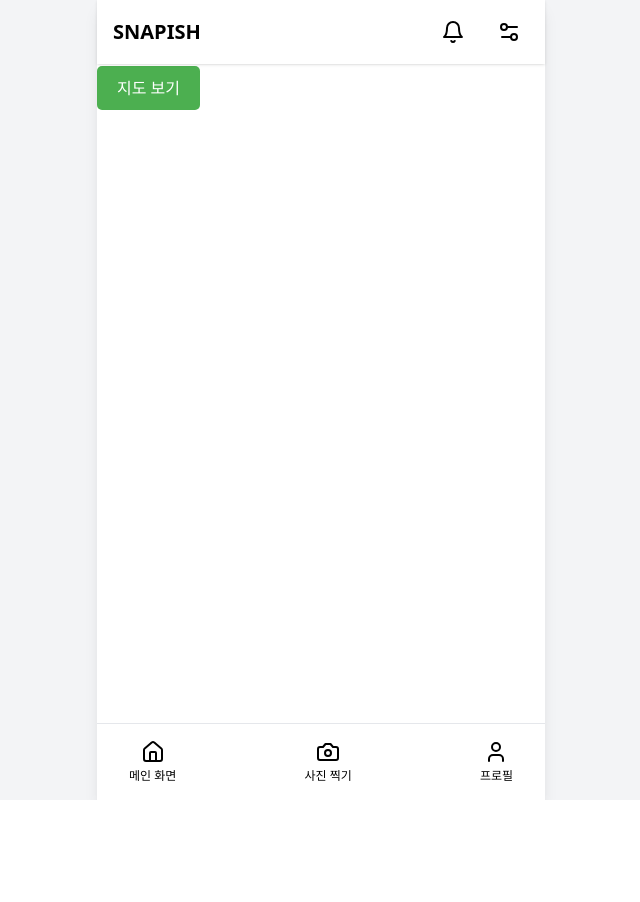
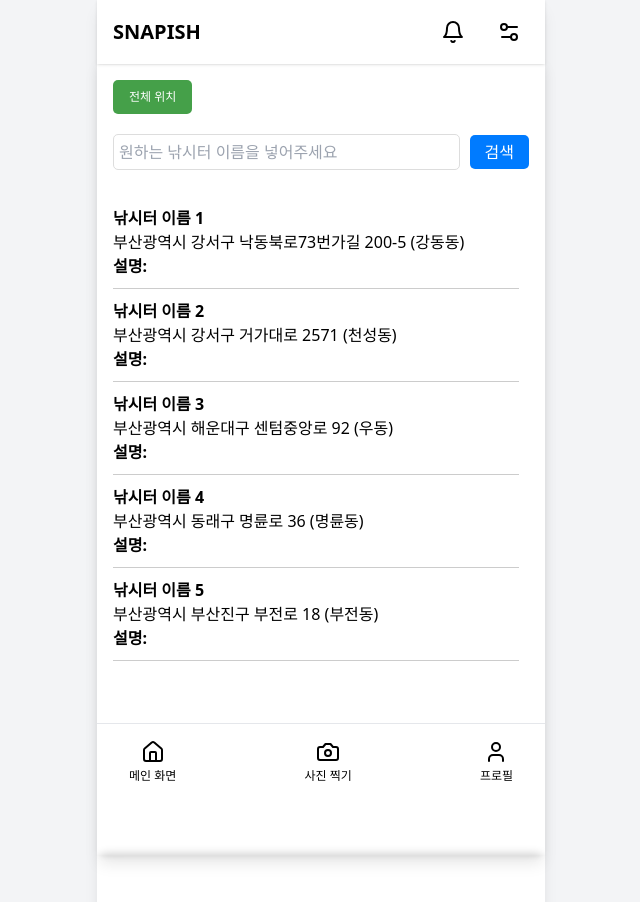
Before and after one commit to twoimo/Snapish, a Vue app in the folder frontend/: page /map-location-service in a window 1280 px wide. Shown: the top 902 px of the page, without its empty margins (319-959 px from the left). Before the commit the page ends 800 px from the top, so only its background shows below. Built offline with nearby package versions, Linux system fonts and the light colour scheme; no server answers.

Commit message:
Implement DB list size & Add slide-up-panel for detail

```diff
--- a/frontend/src/views/MapLocationService.vue
+++ b/frontend/src/views/MapLocationService.vue
@@ -1,12 +1,69 @@
 <template>
-  <div id="container">
+  <div class="min-h-screen bg-gray-100 flex justify-center">
+    <div class="w-full max-w-4xl bg-white shadow-lg overflow-hidden parent-container">
+      <main class="pb-20 px-4">
+        <section class="mb-3 pt-6">
+          <div id="top-map">
+            <!-- 버튼 추가 -->
+            <button @click="toggleMapComponent" class="show-map-btn">
+              전체 위치
+            </button>
+            <div v-if="isMapVisible && locations.length > 0" class="map-container">
+              <MapComponent :locations="locations"></MapComponent>
+            </div>
+          </div>
 
-    <!-- 버튼 추가 -->
-    <button @click="toggleMapComponent" class="show-map-btn">
-      지도 보기
-    </button>
-    <div v-if="isMapVisible" class="map-container">
-      <MapComponent v-if="locations.length > 0" :locations="locations"></MapComponent>
+          <div id="searchbar">
+            <input
+              type="text"
+              placeholder="원하는 낚시터 이름을 넣어주세요"
+              key="search-input"
+              class="form-control search-input"
+            />
+            <button @click="filteredList" class="search-btn">검색</button>
+          </div>
+        </section>
+
+        <br>
+        <section class="mb-3">
+          <div id="middle-list"
+              :style="{
+                maxHeight: `${dynamicMaxHeight}px`,
+                overflowY: 'scroll',
+                paddingRight: '10px'
+              }"
+            >
+              <div>
+                <ul class="location-list">
+                  <li
+                    v-for="(location, index) in locations"
+                    :key="index"
+                    class="location-item"
+                    @click="showDetails(location)"
+                  >
+                    <h3><strong>낚시터 이름 {{ location.location_id }}</strong></h3>
+                    <p>{{ location.address_ko }}</p>
+                    <p><strong>설명:</strong> {{ location.details }}</p>
+                  </li>
+                </ul>
+              </div>
+          </div>
+
+          <div
+            class="slide-up-panel"
+            :class="{ visible: isDetailsVisible }"
+            @click.self="hideDetails"
+          >
+            <div v-if="selectedLocation" class="details-content">
+              <h2>낚시터 상세 정보</h2>
+              <p><strong>이름:</strong> {{ selectedLocation.location_id }}</p>
+              <p><strong>주소:</strong> {{ selectedLocation.address_ko }}</p>
+              <p><strong>설명:</strong> {{ selectedLocation.details }}</p>
+              <button class="close-btn" @click="hideDetails">닫기</button>
+            </div>
+          </div>
+        </section>
+      </main>
     </div>
   </div>
 </template>
@@ -22,15 +79,170 @@ export default {
   },
   data() {
     return {
-      locations: [], // DB에서 위치 데이터를 저장할 배열
+      locations: [
+          {
+            address_ko: "부산광역시 강서구 낙동북로73번가길 200-5 (강동동)",
+            latitude: "35.22365536",
+            location_id: 1,
+            longitude: "128.94041200"
+          },
+          {
+            address_ko: "부산광역시 강서구 거가대로 2571 (천성동)",
+            latitude: "35.02301425",
+            location_id: 2,
+            longitude: "128.80958840"
+          },
+          {
+            address_ko: "부산광역시 해운대구 센텀중앙로 92 (우동)",
+            latitude: "35.17469312",
+            location_id: 3,
+            longitude: "129.12848456"
+          },
+          {
+            address_ko: "부산광역시 동래구 명륜로 36 (명륜동)",
+            latitude: "35.23254261",
+            location_id: 4,
+            longitude: "129.07848452"
+          },
+          {
+            address_ko: "부산광역시 부산진구 부전로 18 (부전동)",
+            latitude: "35.15803907",
+            location_id: 5,
+            longitude: "129.05867288"
+          },
+          {
+            address_ko: "부산광역시 남구 대연로 70 (대연동)",
+            latitude: "35.13327401",
+            location_id: 6,
+            longitude: "129.10343523"
+          },
+          {
+            address_ko: "부산광역시 수영구 민락로 29 (민락동)",
+            latitude: "35.15482722",
+            location_id: 7,
+            longitude: "129.11678967"
+          },
+          {
+            address_ko: "부산광역시 북구 화명동 1412-1",
+            latitude: "35.25348399",
+            location_id: 8,
+            longitude: "128.99768325"
+          },
+          {
+            address_ko: "부산광역시 기장군 기장읍 기장해안로 224",
+            latitude: "35.23614581",
+            location_id: 9,
+            longitude: "129.21540468"
+          },
+          {
+            address_ko: "부산광역시 영도구 동삼동 33-2",
+            latitude: "35.07891852",
+            location_id: 10,
+            longitude: "129.07143514"
+          },
+          {
+            address_ko: "부산광역시 사상구 괘법로 11 (괘법동)",
+            latitude: "35.14562821",
+            location_id: 11,
+            longitude: "128.98267549"
+          },
+          {
+            address_ko: "부산광역시 서구 충무대로 45 (충무동)",
+            latitude: "35.09840523",
+            location_id: 12,
+            longitude: "129.02048471"
+          },
+          {
+            address_ko: "부산광역시 동구 자갈치로 52 (초량동)",
+            latitude: "35.10274374",
+            location_id: 13,
+            longitude: "129.03446256"
+          },
+          {
+            address_ko: "부산광역시 강서구 유통단지로 105",
+            latitude: "35.22249151",
+            location_id: 14,
+            longitude: "128.95124636"
+          },
+          {
+            address_ko: "부산광역시 금정구 장전로 29 (장전동)",
+            latitude: "35.23621192",
+            location_id: 15,
+            longitude: "129.10084519"
+          },
+          {
+            address_ko: "부산광역시 해운대구 해운대해변로 32 (우동)",
+            latitude: "35.16340188",
+            location_id: 16,
+            longitude: "129.16005009"
+          },
+          {
+            address_ko: "부산광역시 사하구 하단로 220 (하단동)",
+            latitude: "35.09821242",
+            location_id: 17,
+            longitude: "128.98687233"
+          },
+          {
+            address_ko: "부산광역시 연제구 거제천로 11 (거제동)",
+            latitude: "35.16848537",
+            location_id: 18,
+            longitude: "129.10638741"
+          },
+          {
+            address_ko: "부산광역시 부산진구 중앙대로 788 (초읍동)",
+            latitude: "35.15637522",
+            location_id: 19,
+            longitude: "129.05531704"
+          },
+          {
+            address_ko: "부산광역시 남구 수영로 266 (수영동)",
+            latitude: "35.14967222",
+            location_id: 20,
+            longitude: "129.12003458"
+          }
+        ], // DB에서 위치 데이터를 저장할 배열 - 임시 데이터 넣어둠
       isMapVisible: false, // 지도 표시 여부
+      selectedLocation: null, // 선택된 낚시터 데이터
+      isDetailsVisible: false, // 상세 정보 슬라이드 표시 여부
+      dynamicMaxHeight: window.innerHeight,
+      bodyScrollEnabled: true,
     };
   },
   mounted() {
     // 컴포넌트가 마운트된 후에 DB에서 위치 정보 가져오기
-    this.fetchLocations();
+    // this.fetchLocations();
+    // 페이지 드래그 방지 및 스크롤 숨김 설정
+    this.updateMaxHeight(); // 초기 설정
+    this.toggleBodyScroll(false);
+    window.addEventListener("resize", this.updateMaxHeight); // 화면 크기 변화 감지
+  },
+  beforeUnmount() {
+    // 컴포넌트 제거 시 스크롤 복원
+    this.toggleBodyScroll(true);
+    window.removeEventListener("resize", this.updateMaxHeight); // 이벤트 제거
   },
   methods: {
+    updateMaxHeight() {
+      const headerHeight = 240;
+      const footerHeight = 100;
+      const availableHeight = window.innerHeight - headerHeight - footerHeight;
+      this.dynamicMaxHeight = Math.max(availableHeight, 300);
+    },
+    toggleBodyScroll(enable) {
+      this.bodyScrollEnabled = enable;
+      document.body.style.overflow = enable ? "auto" : "hidden";
+    },
+    showDetails(location) {
+      this.selectedLocation = location;
+      this.isDetailsVisible = true;
+    },
+    hideDetails() {
+      this.selectedLocation = null;
+      this.isDetailsVisible = false;
+    },
+    toggleMapComponent() {
+      this.isMapVisible = !this.isMapVisible;
+    },
     // DB에서 위치 정보 가져오기, 주소 고정값 추후 해결
     async fetchLocations() {
       try {
@@ -43,49 +255,129 @@ export default {
         console.error('Error fetching locations:', error);
       }
     },
-    // MapComponent 표시/숨김을 토글하는 메서드
-    toggleMapComponent() {
-      this.isMapVisible = !this.isMapVisible;
-    },
+
   }
 };
 </script>
 
 <style scoped>
-#container {
-    width: 100%;
-    height: 100%;
-    max-width: 1500px; /* 전체 컨테이너의 최대 너비 제한 */
-    margin: 0 auto; /* 가운데 정렬 */
+.parent-container {
+  position: relative; /* 부모 컨테이너 기준점 */
+  overflow: hidden; /* 부모 밖으로 나가는 요소 숨김 */
+}
+
+#top-map {
+  display: right;
+  /* flex-direction: column; 요소들을 세로로 배치 */
+  gap: 5px; /* 요소 간격 설정 */
+  margin-bottom: 0; /* 아래 여백 제거 */
+}
+
+#searchbar {
+  margin-top: 100px;
 }
 
 /* 버튼 스타일 */
 .show-map-btn {
-  margin: 10px 0;
-  padding: 10px 20px;
-  background-color: #4CAF50;
+  margin: 0;
+  padding: 8px 16px;
+  background-color: #45a049;
   color: white;
   border: none;
   cursor: pointer;
   border-radius: 5px;
-  font-size: 16px;
+  font-size: 12px;
 }
 
 .show-map-btn:hover {
-  background-color: #45a049;
+  background-color: #3d8e41;
 }
 
-/* MapComponent를 화면 위쪽에 위치시키기 */
+/* 지도 컨테이너 */
 .map-container {
   position: absolute;
-  top: 0; /* 화면 위쪽에 고정 */
+  top: 75px;
   left: 0;
   width: 100%;
-  height: 400px; /* 원하는 높이 설정 */
-  background-color: white; /* 배경색 설정 */
-  z-index: 10; /* 다른 요소 위에 표시되도록 */
-  box-shadow: 0 2px 5px rgba(0, 0, 0, 0.2);
-  border-bottom: 1px solid #ddd;
+  height: 75%;
+  background-color: white;
+  z-index: 10;
+  /* box-shadow: 0 2px 5px rgba(0, 0, 0, 0.2); */
+  /* border-bottom: 1px solid #ddd; */
 }
 
+/* 리스트 스타일 */
+.location-item {
+  border-bottom: 1px solid #ccc;
+  padding-bottom: 10px;
+  margin-bottom: 10px;
+}
+
+/* 슬라이드 패널 */
+.slide-up-panel {
+  position: absolute; /* 부모 컨테이너 기준으로 배치 */
+  bottom: 0;
+  left: 0;
+  width: 100%;
+  height: 85%;
+  background: white;
+  box-shadow: 0 -2px 10px rgba(0, 0, 0, 0.2);
+  border-top-left-radius: 10px;
+  border-top-right-radius: 10px;
+  transform: translateY(100%);
+  transition: transform 0.3s ease-in-out;
+  z-index: 10;
+}
+
+.slide-up-panel.visible {
+  transform: translateY(0);
+}
+
+.details-content {
+  padding: 20px;
+  overflow-y: auto;
+  max-height: 100%;
+}
+
+.close-btn {
+  margin-top: 10px;
+  padding: 5px 10px;
+  background-color: #ff5a5a;
+  color: white;
+  border: none;
+  cursor: pointer;
+  border-radius: 5px;
+}
+
+.close-btn:hover {
+  background-color: #e04e4e;
+}
+
+/* 검색바 */
+#searchbar {
+  display: flex;
+  align-items: center;
+  margin-top: 20px;
+  gap: 10px;
+}
+
+.search-input {
+  flex: 1;
+  padding: 5px;
+  border: 1px solid #ddd;
+  border-radius: 5px;
+}
+
+.search-btn {
+  padding: 5px 15px;
+  background-color: #007bff;
+  color: white;
+  border: none;
+  cursor: pointer;
+  border-radius: 5px;
+}
+
+.search-btn:hover {
+  background-color: #0056b3;
+}
 </style>
```
